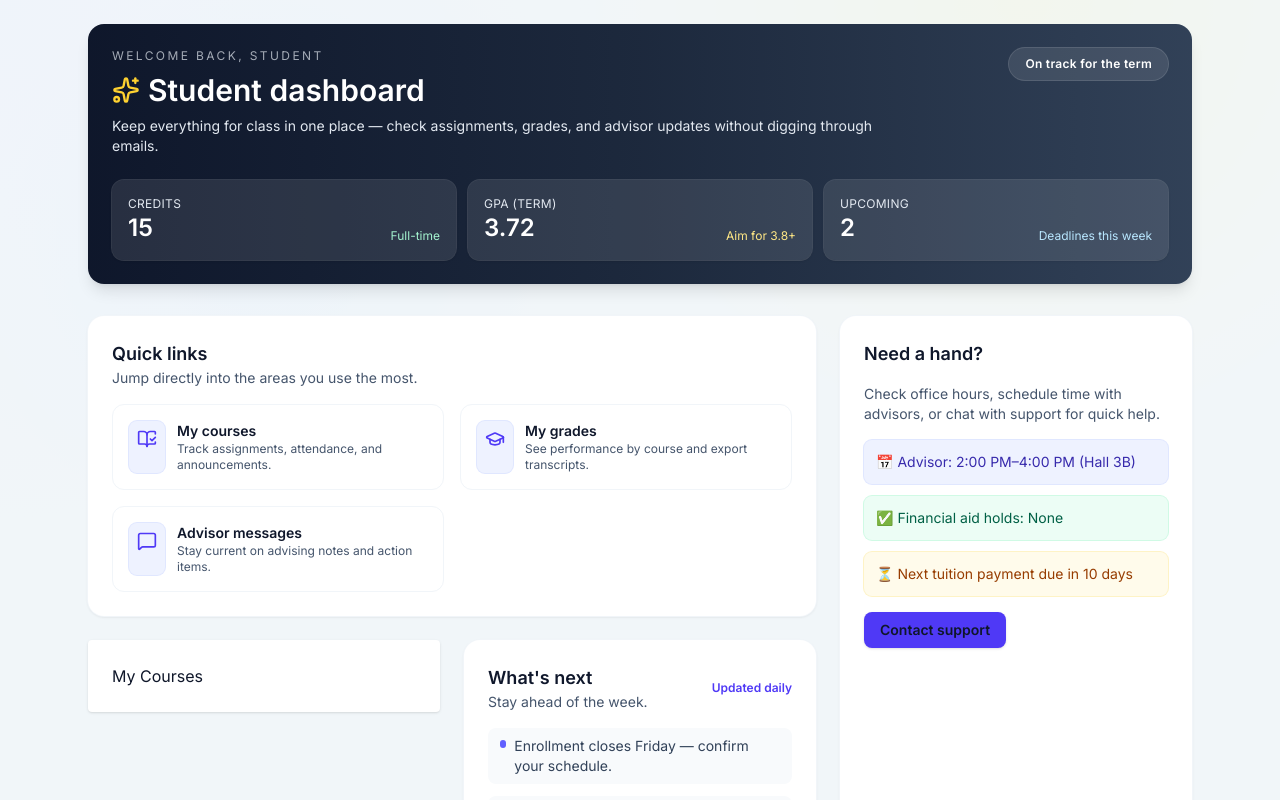
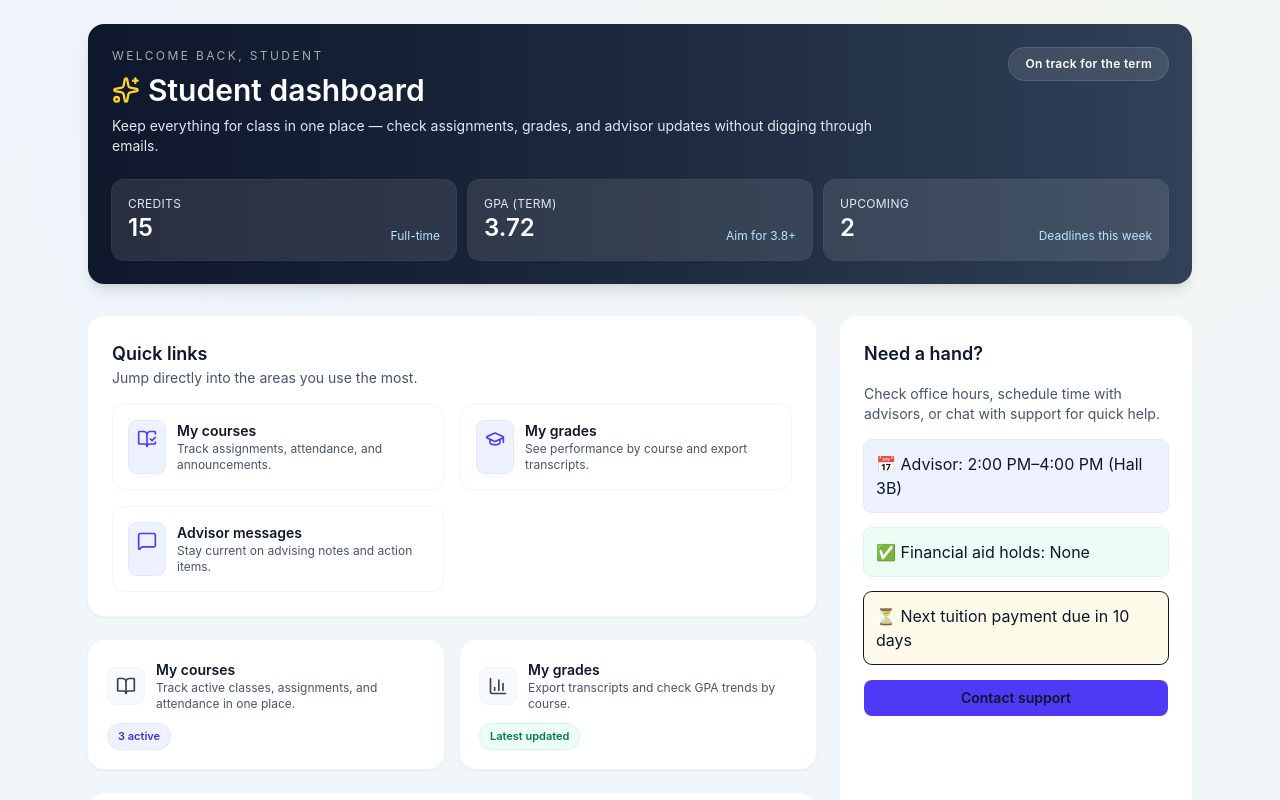
Before and after one commit to mahmoudkhaledmsafouh01-spec/university-app, a Next.js app: page /dashboard/student in a window 1280 px wide. Shown: the top 800 px of the page. Built offline with nearby package versions, Linux system fonts and the light colour scheme.

Commit message:
Resolve merge conflicts

```diff
--- a/app/dashboard/student/page.tsx
+++ b/app/dashboard/student/page.tsx
@@ -1,6 +1,18 @@
-import { BookOpenCheck, GraduationCap, MessageSquare, Sparkles } from "lucide-react";
+import {
+  BarChart3,
+  BookOpen,
+  BookOpenCheck,
+  GraduationCap,
+  MessageSquare,
+  Sparkles,
+} from "lucide-react";
 
-const shortcuts = [
+const shortcuts: {
+  label: string;
+  description: string;
+  href: string;
+  icon: any;
+}[] = [
   {
     label: "My courses",
     description: "Track assignments, attendance, and announcements.",
@@ -27,62 +39,66 @@ const updates = [
   "Remember to upload your internship paperwork.",
 ];
 
+const primaryCards = [
+  {
+    title: "My courses",
+    href: "/dashboard/student/courses",
+    description: "Track active classes, assignments, and attendance in one place.",
+    icon: BookOpen,
+    badge: "3 active",
+    badgeClass: "bg-indigo-50 text-indigo-700 ring-indigo-100",
+  },
+  {
+    title: "My grades",
+    href: "/dashboard/student/grades",
+    description: "Export transcripts and check GPA trends by course.",
+    icon: BarChart3,
+    badge: "Latest updated",
+    badgeClass: "bg-emerald-50 text-emerald-700 ring-emerald-100",
+  },
+];
+
 export default function StudentDashboard() {
   return (
-
-  <div className="space-y-8">
+    <div className="space-y-8">
+      {/* HEADER */}
       <header className="rounded-2xl bg-gradient-to-r from-slate-900 via-slate-800 to-slate-700 p-6 text-white shadow-lg">
         <div className="flex flex-col gap-4 md:flex-row md:items-start md:justify-between">
           <div className="space-y-2">
             <p className="text-xs uppercase tracking-[0.2em] text-slate-200/70">
               Welcome back, student
             </p>
+
             <div className="flex items-center gap-2 text-3xl font-semibold">
               <Sparkles className="h-7 w-7 text-amber-300" />
               <h1>Student dashboard</h1>
             </div>
+
             <p className="max-w-3xl text-sm text-slate-200">
               Keep everything for class in one place — check assignments, grades,
               and advisor updates without digging through emails.
             </p>
           </div>
+
           <span className="inline-flex items-center rounded-full bg-white/10 px-4 py-2 text-xs font-semibold tracking-wide text-white ring-1 ring-white/20">
             On track for the term
           </span>
         </div>
 
+        {/* STATS */}
         <div className="mt-6 grid grid-cols-1 gap-3 sm:grid-cols-2 lg:grid-cols-3">
-          <div className="rounded-xl bg-white/10 p-4 shadow-sm ring-1 ring-white/15">
-            <p className="text-xs uppercase tracking-wide text-slate-200">Credits</p>
-            <div className="flex items-end justify-between">
-              <span className="text-2xl font-semibold">15</span>
-              <span className="text-xs text-emerald-200">Full-time</span>
-            </div>
-          </div>
-          <div className="rounded-xl bg-white/10 p-4 shadow-sm ring-1 ring-white/15">
-            <p className="text-xs uppercase tracking-wide text-slate-200">GPA (term)</p>
-            <div className="flex items-end justify-between">
-              <span className="text-2xl font-semibold">3.72</span>
-              <span className="text-xs text-amber-200">Aim for 3.8+</span>
-            </div>
-          </div>
-          <div className="rounded-xl bg-white/10 p-4 shadow-sm ring-1 ring-white/15">
-            <p className="text-xs uppercase tracking-wide text-slate-200">Upcoming</p>
-            <div className="flex items-end justify-between">
-              <span className="text-2xl font-semibold">2</span>
-              <span className="text-xs text-sky-200">Deadlines this week</span>
-            </div>
-          </div>
+          <DashboardStat label="Credits" value="15" sub="Full-time" />
+          <DashboardStat label="GPA (term)" value="3.72" sub="Aim for 3.8+" />
+          <DashboardStat label="Upcoming" value="2" sub="Deadlines this week" />
         </div>
       </header>
 
+      {/* MAIN CONTENT */}
       <section className="grid gap-6 lg:grid-cols-3">
         <div className="space-y-6 lg:col-span-2">
-          <div className="rounded-2xl bg-white p-6 shadow-sm ring-1 ring-slate-100">
-            <h2 className="text-lg font-semibold text-slate-900">Quick links</h2>
-            <p className="text-sm text-slate-600">
-              Jump directly into the areas you use the most.
-            </p>
+
+          {/* SHORTCUTS SECTION */}
+          <DashboardSection title="Quick links" description="Jump directly into the areas you use the most.">
             <div className="mt-4 grid gap-4 sm:grid-cols-2">
               {shortcuts.map((item) => (
                 <a
@@ -102,20 +118,41 @@ export default function StudentDashboard() {
                 </a>
               ))}
             </div>
+          </DashboardSection>
+
+          {/* FEATURED CARDS */}
+          <div className="grid gap-4 sm:grid-cols-2">
+            {primaryCards.map((card) => (
+              <a
+                key={card.title}
+                href={card.href}
+                className="flex flex-col gap-3 rounded-2xl bg-white p-5 shadow-sm ring-1 ring-slate-100 transition hover:-translate-y-[1px] hover:ring-indigo-100"
+              >
+                <div className="flex items-center gap-3">
+                  <span className="rounded-lg bg-slate-50 p-2 text-slate-700 ring-1 ring-slate-100">
+                    <card.icon className="h-5 w-5" />
+                  </span>
+                  <div>
+                    <p className="text-sm font-semibold text-slate-900">{card.title}</p>
+                    <p className="text-xs text-slate-600">{card.description}</p>
+                  </div>
+                </div>
+
+                <span
+                  className={`inline-flex w-fit items-center rounded-full px-2.5 py-1 text-[11px] font-semibold ring-1 ${card.badgeClass}`}
+                >
+                  {card.badge}
+                </span>
+              </a>
+            ))}
           </div>
 
-      <div className="grid grid-cols-2 gap-6">
-        <a href="/dashboard/student/courses" className="card">
-          <div className="p-6 bg-white rounded shadow">My Courses</div>
-        </a>
-          <div className="rounded-2xl bg-white p-6 shadow-sm ring-1 ring-slate-100">
-            <div className="flex items-center justify-between">
-              <div>
-                <h2 className="text-lg font-semibold text-slate-900">What&apos;s next</h2>
-                <p className="text-sm text-slate-600">Stay ahead of the week.</p>
-              </div>
-              <span className="text-xs font-semibold text-indigo-600">Updated daily</span>
-            </div>
+          {/* UPDATES SECTION */}
+          <DashboardSection
+            title="What's next"
+            description="Stay ahead of the week."
+            action="Updated daily"
+          >
             <ul className="mt-4 space-y-3 text-sm text-slate-700">
               {updates.map((update) => (
                 <li
@@ -127,32 +164,23 @@ export default function StudentDashboard() {
                 </li>
               ))}
             </ul>
-          </div>
+          </DashboardSection>
         </div>
 
-        <a href="/dashboard/student/grades" className="card">
-          <div className="p-6 bg-white rounded shadow">My Grades</div>
-        </a>
-      </div>
+        {/* SIDEBAR */}
         <aside className="space-y-4 rounded-2xl bg-white p-6 shadow-sm ring-1 ring-slate-100">
           <h2 className="text-lg font-semibold text-slate-900">Need a hand?</h2>
           <p className="text-sm text-slate-600">
             Check office hours, schedule time with advisors, or chat with support for quick help.
           </p>
-          <div className="space-y-3 text-sm text-slate-700">
-            <div className="rounded-lg bg-indigo-50 p-3 text-indigo-800 ring-1 ring-indigo-100">
-              📅 Advisor: 2:00 PM–4:00 PM (Hall 3B)
-            </div>
-            <div className="rounded-lg bg-emerald-50 p-3 text-emerald-800 ring-1 ring-emerald-100">
-              ✅ Financial aid holds: None
-            </div>
-            <div className="rounded-lg bg-amber-50 p-3 text-amber-800 ring-1 ring-amber-100">
-              ⏳ Next tuition payment due in 10 days
-            </div>
-          </div>
+
+          <SidebarInfo text="📅 Advisor: 2:00 PM–4:00 PM (Hall 3B)" color="indigo" />
+          <SidebarInfo text="✅ Financial aid holds: None" color="emerald" />
+          <SidebarInfo text="⏳ Next tuition payment due in 10 days" color="amber" />
+
           <a
             href="mailto:helpdesk@university.edu"
-            className="inline-flex items-center justify-center rounded-lg bg-indigo-600 px-4 py-2 text-sm font-semibold text-white shadow transition hover:bg-indigo-500"
+            className="inline-flex w-full items-center justify-center rounded-lg bg-indigo-600 px-4 py-2 text-sm font-semibold text-white transition hover:bg-indigo-500"
           >
             Contact support
           </a>
@@ -161,3 +189,48 @@ export default function StudentDashboard() {
     </div>
   );
 }
+
+function DashboardStat({ label, value, sub }: { label: string; value: string; sub: string }) {
+  return (
+    <div className="rounded-xl bg-white/10 p-4 shadow-sm ring-1 ring-white/15">
+      <p className="text-xs uppercase tracking-wide text-slate-200">{label}</p>
+      <div className="flex items-end justify-between">
+        <span className="text-2xl font-semibold">{value}</span>
+        <span className="text-xs text-sky-200">{sub}</span>
+      </div>
+    </div>
+  );
+}
+
+function DashboardSection({
+  title,
+  description,
+  action,
+  children,
+}: {
+  title: string;
+  description: string;
+  action?: string;
+  children: React.ReactNode;
+}) {
+  return (
+    <div className="rounded-2xl bg-white p-6 shadow-sm ring-1 ring-slate-100">
+      <div className="flex items-center justify-between">
+        <div>
+          <h2 className="text-lg font-semibold text-slate-900">{title}</h2>
+          <p className="text-sm text-slate-600">{description}</p>
+        </div>
+        {action && <span className="text-xs font-semibold text-indigo-600">{action}</span>}
+      </div>
+      {children}
+    </div>
+  );
+}
+
+function SidebarInfo({ text, color }: { text: string; color: string }) {
+  return (
+    <div className={`rounded-lg bg-${color}-50 p-3 text-${color}-800 ring-1 ring-${color}-100`}>
+      {text}
+    </div>
+  );
+}
--- a/app/layout.tsx
+++ b/app/layout.tsx
@@ -1,8 +1,5 @@
 import "./globals.css";
 import type { Metadata } from "next";
-import { Inter } from "next/font/google";
-
-const inter = Inter({ subsets: ["latin"] });
 
 export const metadata: Metadata = {
   title: "University App",
@@ -16,7 +13,7 @@ export default function RootLayout({
 }) {
   return (
     <html lang="en">
-      <body className={`${inter.className} bg-slate-50 text-slate-900`}>
+      <body className="bg-slate-50 text-slate-900 antialiased">
         {children}
       </body>
     </html>
```
